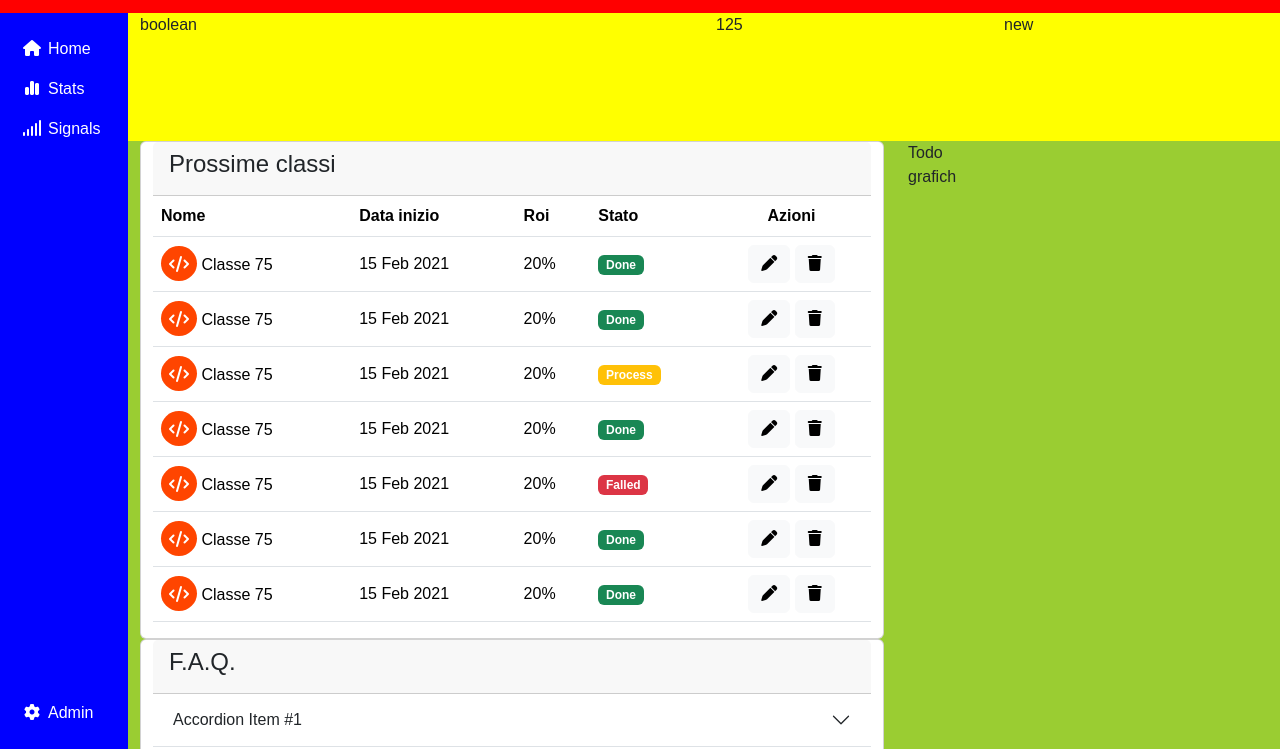
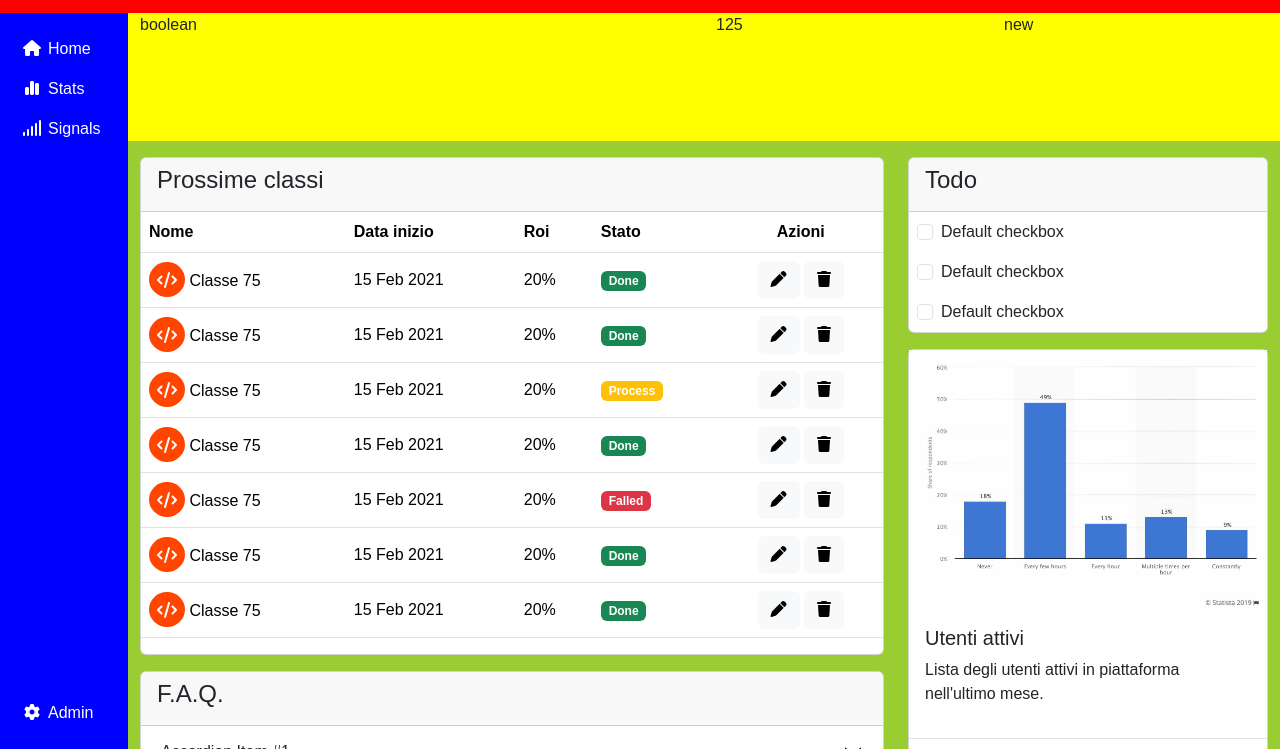
Before and after one commit to Fianda0/html-css-bootstrap-dashboard, a plain HTML site: page index.html in a window 1280 px wide. Shown: the part 51-800 px from the top of the page. Drawn offline with nearby package versions, Linux system fonts and the light colour scheme.

Commit message:
add column main

```diff
--- a/index.html
+++ b/index.html
@@ -111,9 +111,10 @@
                 <div class="row">
 
                     <!-- Colonna Grande -->
-                    <div class="col-8">
+                    <div class="col-12 col-lg-8">
 
-                        <div class="row">
+                        <!-- Prossime Classi -->
+                        <div class="row mt-3">
                             <div class="card">
 
                                 <!-- Titolo card -->
@@ -234,7 +235,8 @@
                             </div>
                         </div>
 
-                        <div class="row">
+                        <!-- FAQ -->
+                        <div class="row mt-3">
                             <div class="card">
 
                                 <!-- Titolo card -->
@@ -297,13 +299,64 @@
 
                     </div>
 
-                    <div class="col-4">
-                        <div class="row">Todo</div>
-                        <div class="row">grafich</div>
+
+                    <div class="col-12 col-lg-4">
+
+                        <!-- Todo -->
+                        <div class="row mt-3">
+                            <div class="card">
+
+                                <!-- Titolo card -->
+                                <div class="card-header">
+                                    <h4>Todo</h4>
+                                </div>
+                                <div class="form-check m-2">
+                                    <input class="form-check-input" type="checkbox" value="" id="flexCheckDefault">
+                                    <label class="form-check-label" for="flexCheckDefault">
+                                        Default checkbox
+                                    </label>
+                                </div>
+                                <div class="form-check m-2">
+                                    <input class="form-check-input" type="checkbox" value="" id="flexCheckDefault">
+                                    <label class="form-check-label" for="flexCheckDefault">
+                                        Default checkbox
+                                    </label>
+                                </div>
+                                <div class="form-check m-2">
+                                    <input class="form-check-input" type="checkbox" value="" id="flexCheckDefault">
+                                    <label class="form-check-label" for="flexCheckDefault">
+                                        Default checkbox
+                                    </label>
+                                </div>
+                            </div>
+                        </div>
+
+                        <!-- Grafico -->
+                        <div class="row my-3">
+                            <div class="card">
+                                <div>
+                                    <img src="./img/stats.jpeg" alt="">
+                                    <div class="card-body">
+                                        <h5 class="card-title">Utenti attivi</h5>
+                                        <p class="card-text">Lista degli utenti attivi in piattaforma nell'ultimo mese.
+                                        </p>
+                                    </div>
+                                    <ul class="list-group list-group-flush">
+                                        <li class="list-group-item"></li>
+                                        <li class="list-group-item">Gennaio: 1200</li>
+                                        <li class="list-group-item">Febbraio: 800</li>
+                                        <li class="list-group-item">Marzo: 1500</li>
+                                        <li class="list-group-item"> <a href="#" class="card-link">Visualizza report
+                                                approfondito</a>
+                                        </li>
+                                    </ul>
+                                </div>
+
+                            </div>
+                        </div>
                     </div>
                 </div>
             </div>
-        </div>
 
 
     </main>
--- a/style.css
+++ b/style.css
@@ -93,3 +93,7 @@ td>i {
     overflow: auto;
     padding-left: 8rem;
 }
+
+.card {
+    padding: 0;
+}
```
